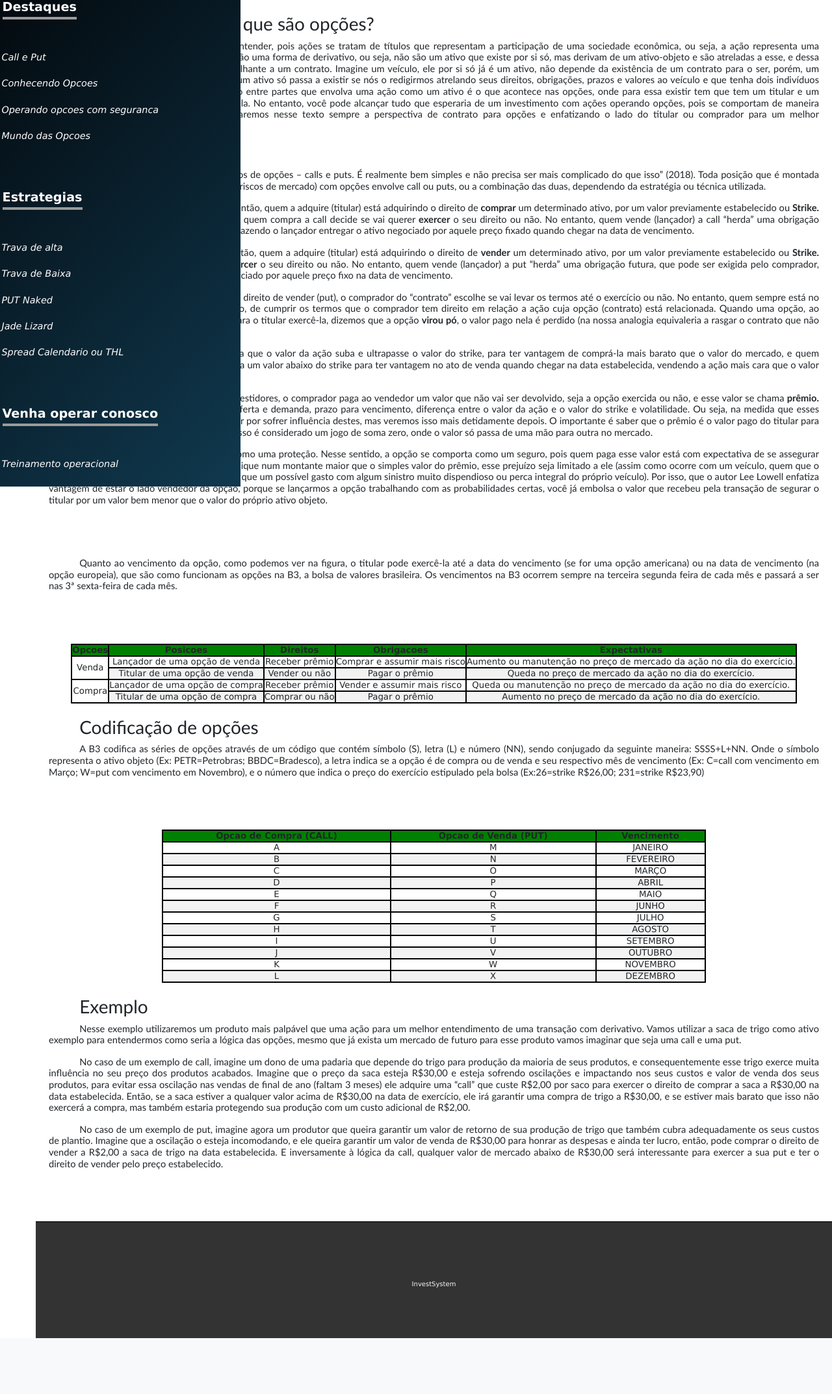
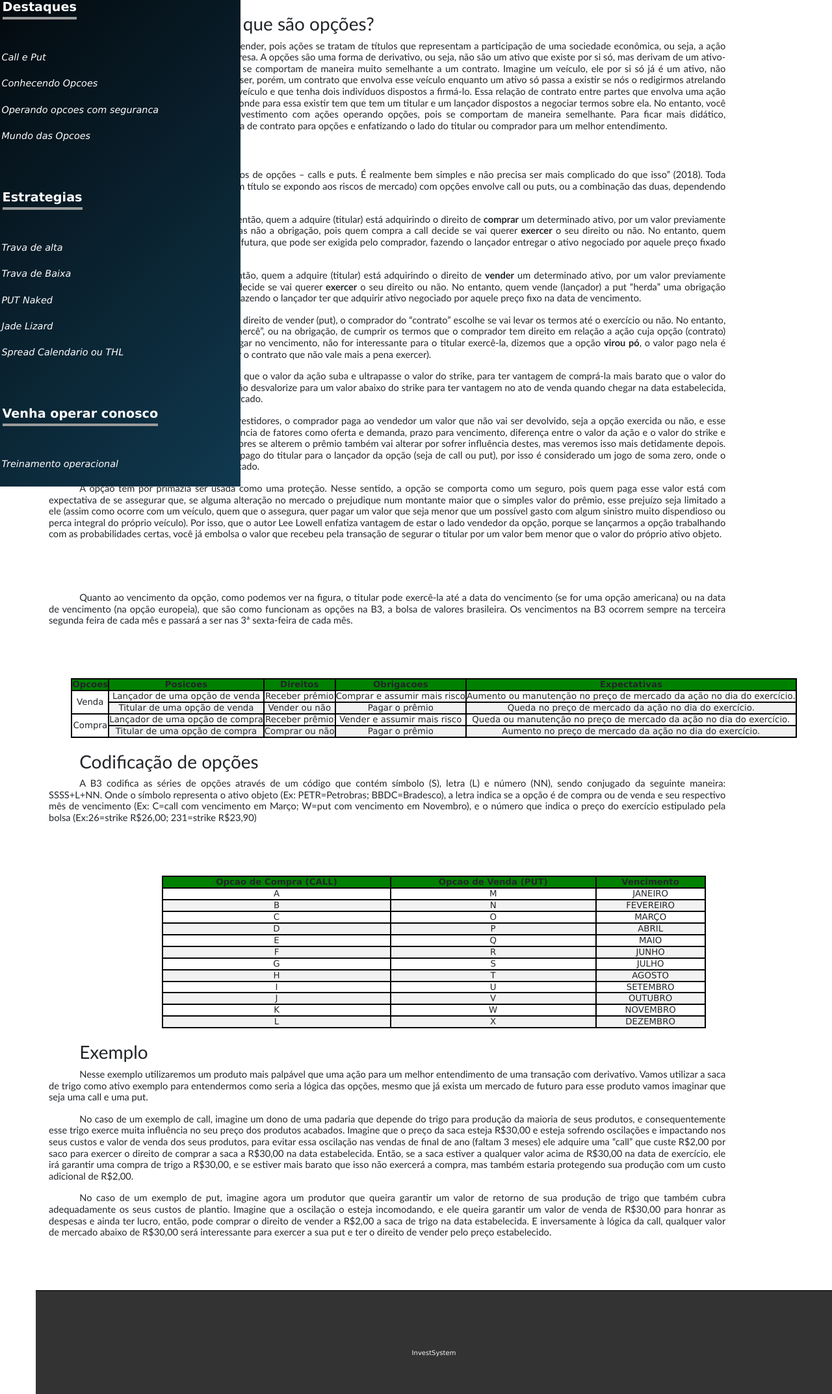
Before and after one commit to eduardobarros13/investsystem, a Django app: page /blog/ in a window 1280 px wide. Shown: the part 51-2197 px from the top of the page at 65% size. Before the commit the page ends 2111 px from the top, so only its background shows below. Run offline with Django 3.2, Linux system fonts and the light colour scheme; some libraries are stand-ins or nearby versions.

```diff
--- a/contas/templates/contas/blog.html
+++ b/contas/templates/contas/blog.html
@@ -19,8 +19,6 @@
         margin: 0;
         padding: 0;
     }
-
-    ...
     /* mais regras CSS reset */
 
     /* regra para o box-sizing */
@@ -260,6 +258,8 @@
             text-indent: 35.4pt;
             margin: 20px 20px 80px 20px;
             font-family: 'Gill Sans', 'Gill Sans MT', Calibri, 'Trebuchet MS', sans-serif;
+            width: 85%;
+
         }
 
         img {
```
Also changed, not shown: db.sqlite3, 1 other file.
